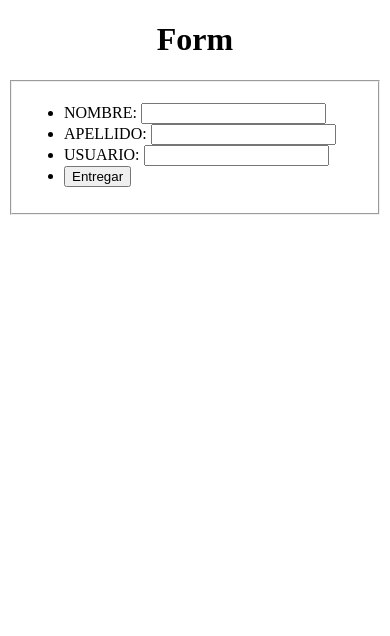
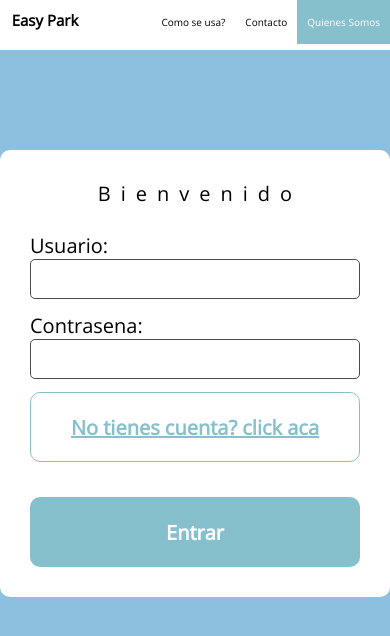
Before and after one commit to thedraxx/Form-POO, a plain HTML site: page index.html in a window 390 px wide. Drawn offline with nearby package versions, Linux system fonts and the light colour scheme.

Commit message:
added css

```diff
--- a/index.html
+++ b/index.html
@@ -1,32 +1,46 @@
 <!DOCTYPE html>
 <html lang="en">
   <head>
-    <meta charset="UTF-8">
-    <meta http-equiv="X-UA-Compatible" content="IE=edge">
-    <meta name="viewport" content="width=device-width, initial-scale=1.0">
+    <meta charset="UTF-8" />
+    <meta http-equiv="X-UA-Compatible" content="IE=edge" />
+    <meta name="viewport" content="width=device-width, initial-scale=1.0" />
+    <link rel="stylesheet" href="./styles/style.css" />
     <title>Formulario</title>
   </head>
   <body>
-    <h1><center>Form</center></h1>
+    <!-- Navbar o barra de navegacion -->
+    <div class="topnav">
+      <h3 class="logo">Easy Park</h3>
+      <a class="active" href="#">Quienes Somos</a>
+      <a href="#">Contacto</a>
+      <a href="#">Como se usa?</a>
+    </div>
 
+    <!-- Formulario -->
     <form onsubmit="salida()">
-		<fieldset>
-			<ul>
-				<li>
-					<label for="nomber">NOMBRE: </label>
-					<input type="text" name="nombre" id="nombre">
+      <fieldset class="form">
+        <ul class="container-input">
+          <legend class="bienvenido">Bienvenido</legend>
+          <li class="input-container">
+            <label for="nomber" class="names">Usuario: </label>
+            <input type="text" name="nombre" id="nombre" class="input" />
           </li>
-				<li>
-					<label for="apellido">APELLIDO: </label>
-					<input type="text" name="apellido" id="apellido">
+          <li class="input-container">
+            <label for="password" class="names">Contrasena: </label>
+            <input type="text" name="password" id="password" class="input" />
           </li>
-				<li>
-					<label for="usuario">USUARIO: </label>
-					<input type="text" name="usuario" id="usuario">
+          <li class="submit">
+            <a href="#" class="button-create">No tienes cuenta? click aca</a>
           </li>
-				<li><input type="submit" name="Entregar" value="Entregar"></li>
+          <li class="submit">
+            <input
+              type="submit"
+              name="Entregar"
+              value="Entrar"
+              class="button-submit"
+            />
+          </li>
         </ul>
-
       </fieldset>
     </form>
     <script async type="text/javascript" src="js/datos.js"></script>
--- a/js/datos.js
+++ b/js/datos.js
@@ -9,13 +9,15 @@ class Person {
 
 function salida() {
 
+    // Obtenemos los datos de la persona
     const nombre = document.getElementById("nombre").value;
-    const apellido = document.getElementById("apellido").value;
-    const usuario = document.getElementById("usuario").value;
+    const password = document.getElementById("password").value;
 
-    const person = new Person(nombre, apellido, usuario);
+    // llamamos a la funcion que crea el objeto
+    const person = new Person(nombre, password);
 
-    console.log(person);
-    console.log(JSON.stringify(person))
+    // Convertimos person a JSON
+    const personJSON = JSON.stringify(person);
+    console.log(personJSON);
 
 }
--- a/styles/style.css
+++ b/styles/style.css
@@ -0,0 +1,257 @@
+@import url('https://fonts.googleapis.com/css2?family=Open+Sans&display=swap');
+
+
+* {
+    font-family: 'Open Sans', sans-serif;
+    margin: 0;
+    padding: 0;
+    box-sizing: border-box;
+    background-color: #8CC0DE;
+}
+
+/* Navbar */
+/* Add a black background color to the top navigation */
+.topnav {
+    background-color: rgb(255, 255, 255);
+    overflow: hidden;
+    margin: auto;
+    width: 100%;
+    height: 50px;
+}
+
+/* Style the links inside the navigation bar */
+.topnav a {
+    float: right;
+    color: #000000;
+    text-align: center;
+    padding: 15px 16px;
+    text-decoration: none;
+    font-size: 15px;
+    background-color: white;
+    width: auto;
+}
+
+/* Change the color of links on hover */
+.topnav a:hover {
+    background-color: #ddd;
+    color: black;
+}
+
+/* Add a color to the active/current link */
+.topnav a.active {
+    background-color: #87C0CD;
+    color: white;
+}
+
+.logo {
+    float: left;
+    width: 100px;
+    height: 100px;
+    margin-top: 10px;
+    margin-left: 3vw;
+    background-color: white;
+}
+
+
+/* Content */
+
+.bienvenido {
+    margin-top: 10px;
+    margin-left: 10px;
+    font-size: 20px;
+    color: black;
+    background-color: white;
+    letter-spacing: 10px;
+}
+
+
+.form {
+    width: 100%;
+    height: 100%;
+    display: flex;
+    justify-content: center;
+    align-items: center;
+    margin-top: 100px;
+    border: none;
+}
+
+.container-input {
+    width: 50%;
+    height: 100%;
+    background-color: white;
+    border: none;
+    border-radius: 10px;
+    padding: 20px;
+    display: flex;
+    flex-direction: column;
+    justify-content: center;
+    align-items: center;
+}
+
+.input-container {
+    width: 100%;
+    height: 50px;
+    border: none;
+    border-radius: 10px;
+    padding: 10px;
+    margin-bottom: 10px;
+    background-color: white;
+    display: block;
+    margin: 15px 0;
+}
+
+.input {
+    display: block;
+    margin: auto;
+    width: 100%;
+    height: 40px;
+    border: 1px solid rgb(76, 76, 76);
+    padding: 10px;
+    background-color: white;
+    border-radius: 5px;
+    -webkit-border-radius: 5px;
+    -moz-border-radius: 5px;
+    -ms-border-radius: 5px;
+    -o-border-radius: 5px;
+}
+
+.names {
+    background-color: white;
+    font-size: 20px;
+}
+
+.submit {
+    width: 100%;
+    height: 100%;
+    padding: 10px;
+    margin-top: 15px;
+    background-color: rgb(255, 255, 255);
+    list-style: none;
+}
+
+
+.button-create {
+    display: flex;
+    justify-content: center;
+    align-items: center;
+    border: none;
+    width: 30%;
+    height: 70px;
+    border: 1px solid #87C0CD;
+    border-radius: 10px;
+    background-color: #ffffff;
+    color: #87C0CD;
+    font-size: 20px;
+    font-weight: bold;
+    cursor: pointer;
+    margin: 0 auto;
+
+}
+
+.button-submit {
+    display: flex;
+    justify-content: center;
+    align-items: center;
+    border: none;
+    width: 30%;
+    height: 70px;
+    border: none;
+    border-radius: 10px;
+    background-color: #87C0CD;
+    color: white;
+    font-size: 20px;
+    font-weight: bold;
+    cursor: pointer;
+    margin: 0 auto;
+}
+
+
+@media (max-width: 600px) {
+
+
+    /* Navbar */
+    .topnav a {
+        float: right;
+        color: #000000;
+        text-align: center;
+        padding: 15px 10px;
+        text-decoration: none;
+        font-size: 10px;
+        background-color: white;
+        width: auto;
+    }
+
+    .logo {
+        float: left;
+        width: 100px;
+        height: 100px;
+        margin-top: 10px;
+        margin-left: 3vw;
+        background-color: white;
+        font-size: 15px;
+    }
+
+
+
+    .container-input {
+        width: 100%;
+        height: 100%;
+        background-color: white;
+        border: none;
+        border-radius: 10px;
+        padding: 20px;
+        display: flex;
+        flex-direction: column;
+        justify-content: center;
+        align-items: center;
+    }
+
+
+
+
+    .submit {
+        width: 100%;
+        height: 100%;
+        padding: 10px;
+        margin-top: 15px;
+        background-color: rgb(255, 255, 255);
+        list-style: none;
+    }
+
+
+    .button-create {
+        display: flex;
+        justify-content: center;
+        align-items: center;
+        border: none;
+        width: 100%;
+        height: 70px;
+        border: 1px solid #87C0CD;
+        border-radius: 10px;
+        background-color: #ffffff;
+        color: #87C0CD;
+        font-size: 20px;
+        font-weight: bold;
+        cursor: pointer;
+        margin: 0 auto;
+
+    }
+
+    .button-submit {
+        display: flex;
+        justify-content: center;
+        align-items: center;
+        border: none;
+        width: 100%;
+        height: 70px;
+        border: none;
+        border-radius: 10px;
+        background-color: #87C0CD;
+        color: white;
+        font-size: 20px;
+        font-weight: bold;
+        cursor: pointer;
+        margin: 0 auto;
+    }
+
+}
```
Lines whose indentation alone changed are shown as unchanged.
